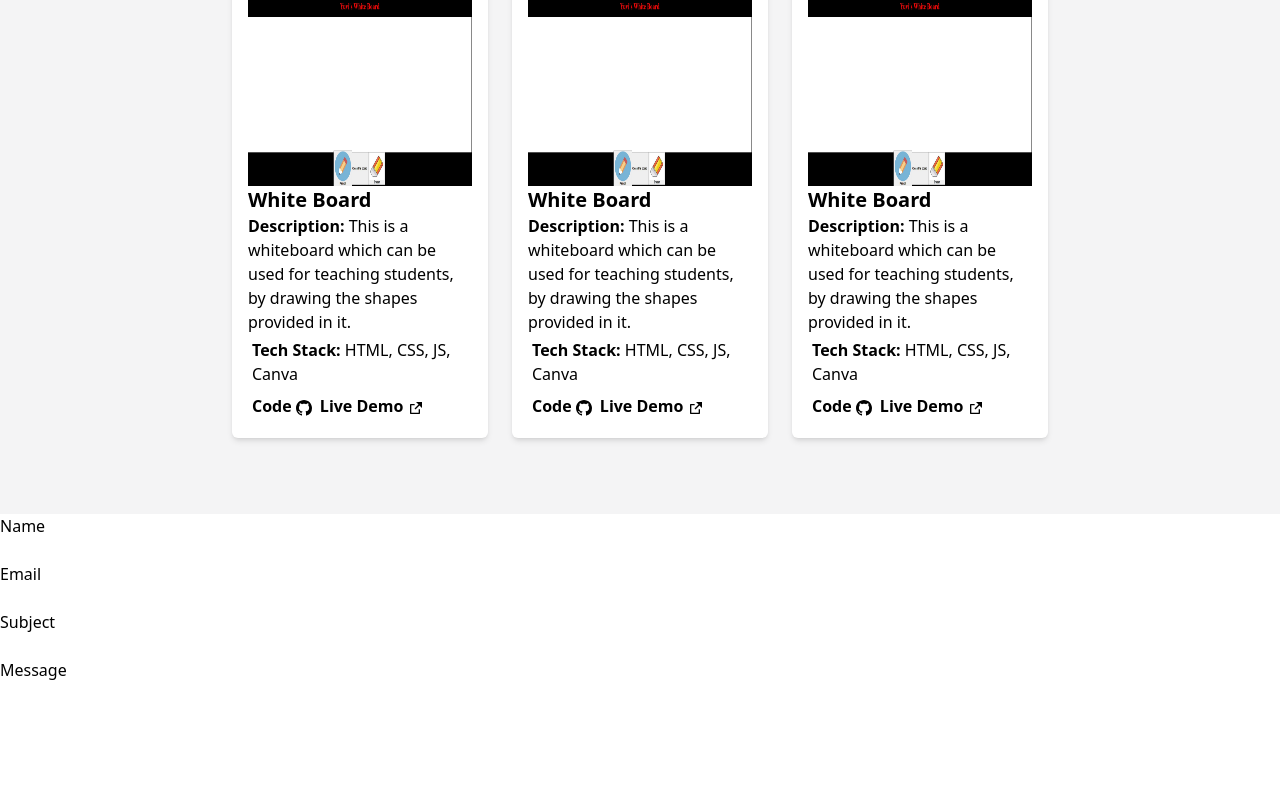
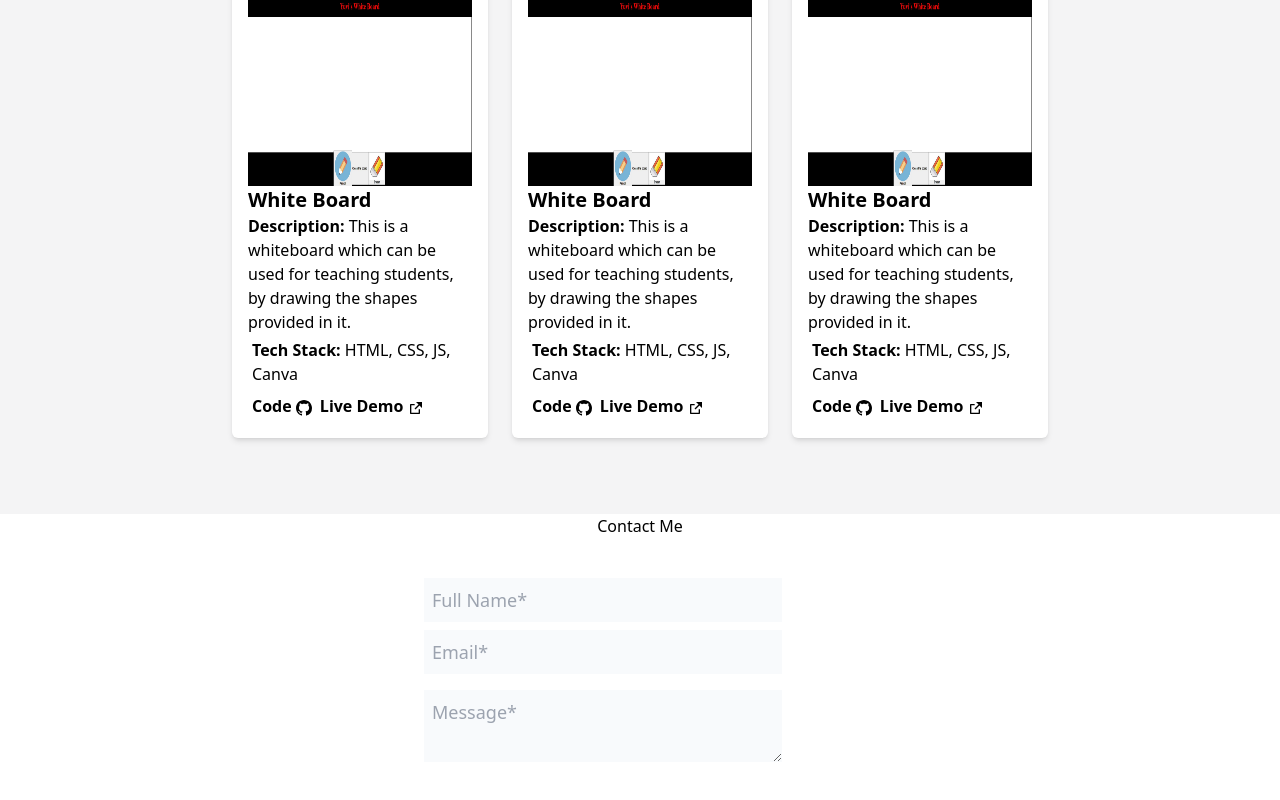
Before and after one commit to Yuvraj883/Yuvis-Portfolio, a React (Create React App) app: page / in a window 1280 px wide. Shown: the part 2300-3100 px from the top of the page. Before the commit the page ends 2982 px from the top, so only its background shows below. Built offline with nearby package versions, Linux system fonts and the light colour scheme.

Commit message:
Updated Contact.jsx

```diff
--- a/src/Components/Contact.jsx
+++ b/src/Components/Contact.jsx
@@ -1,18 +1,16 @@
 function Contact(){
     return(
         <>
-        <form className="bg-white ">
-        <label className="block">Name</label>
-        <input/>
-        <label className="block">Email</label>
-        <input/>
-        <label className="block">Subject</label>
-        <input/>
-        <label className="block">Message</label>
-        <textbox/>
+        <div className="flex flex-col items-center bg-white">
+            <h1>Contact Me</h1>
+        <form className=" flex-col m-auto w-[40%] p-8">
+            <input placeholder="Full Name*" className="block bg-slate-50 p-2 text-lg m-2 w-4/5"/>
+            <input placeholder="Email*" className="block bg-slate-50 p-2 text-lg m-2 w-4/5"/>
+            <textarea placeholder="Message*" className="bg-slate-50 text-lg p-2 m-2 w-4/5"></textarea>
 
 
         </form>
+        </div>
         </>
     )
 }
```
